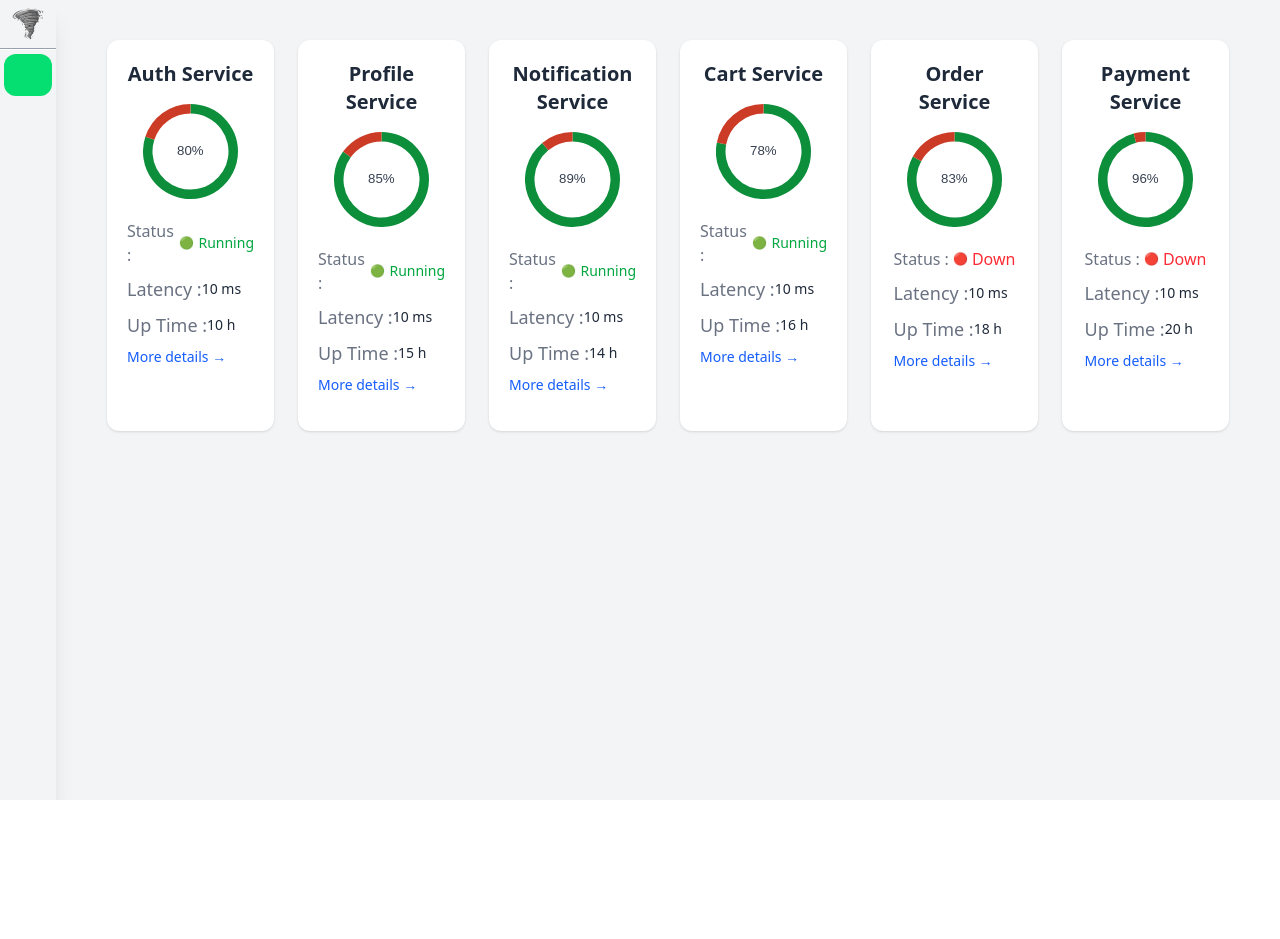
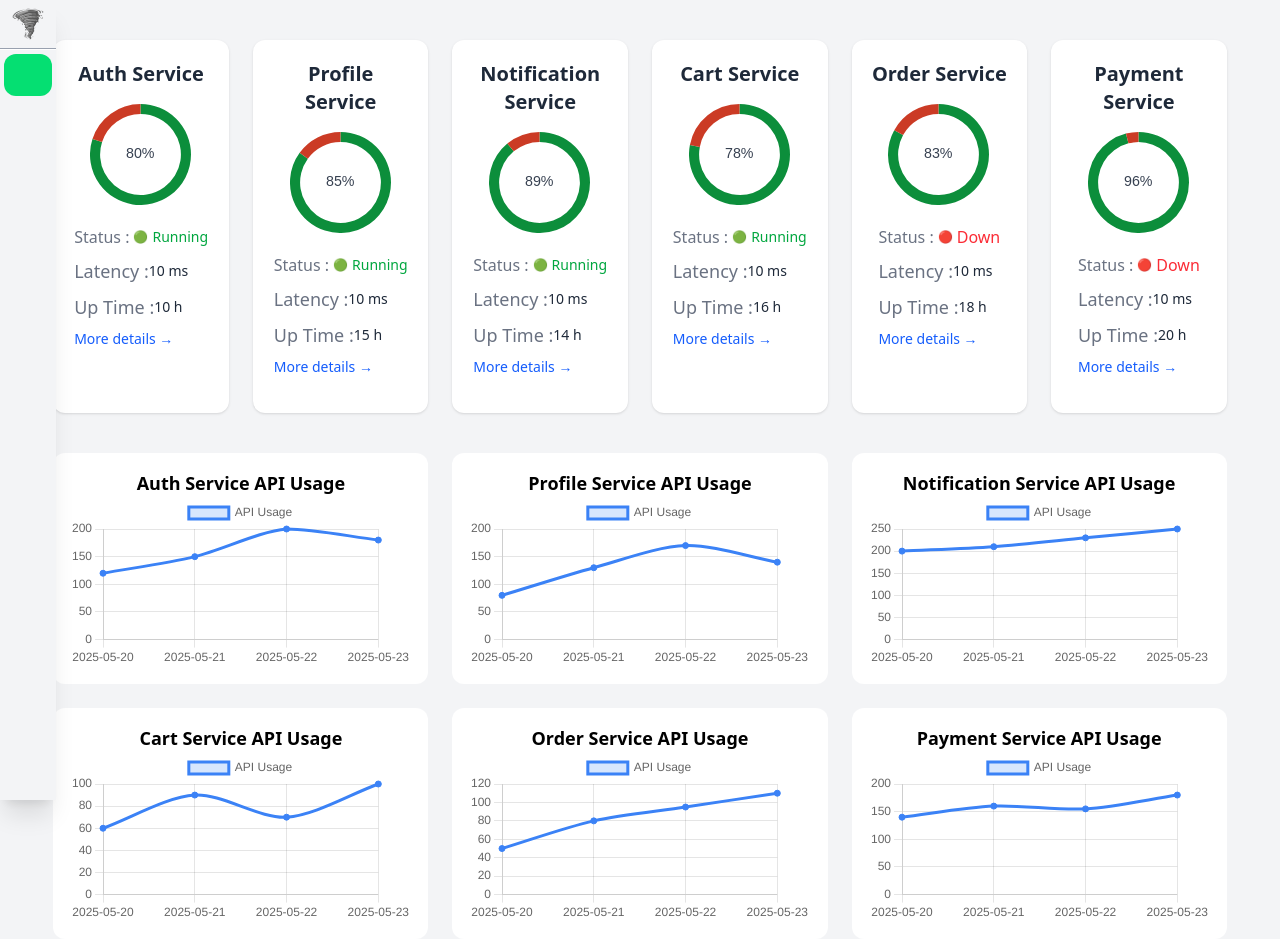
Before and after one commit to thathsarabandara/stormgate-client, a Vue app: page /dashboard in a window 1280 px wide. Before the commit the page ends 800 px from the top, so only its background shows below. Built offline with nearby package versions, Linux system fonts and the light colour scheme; some icons are missing.

Commit message:
add dashbord api usage card

```diff
--- /dev/null
+++ b/src/components/Dashbord-UI-Card/ApiUsageCard.vue
@@ -0,0 +1,70 @@
+<template>
+    <div class="w-full bg-white rounded-xl p-4">
+        <p class="text-center text-lg font-bold">{{ service }} API Usage</p>
+        <Line :data="chartData" :options="chartOptions" />
+    </div>
+</template>
+
+<script setup>
+import { computed } from 'vue'
+import { Line } from 'vue-chartjs'
+import {
+  Chart as ChartJS,
+  LineElement,
+  PointElement,
+  CategoryScale,
+  LinearScale,
+  Tooltip,
+  Legend
+} from 'chart.js'
+
+ChartJS.register(LineElement, PointElement, CategoryScale, LinearScale, Tooltip, Legend)
+
+const props = defineProps({
+  service:{
+    type: String,
+    required:true
+  },
+  labels: {
+    type: Array,
+    required: true
+  },
+  apiUsageData: {
+    type: Array,
+    required: true
+  }
+})
+
+const chartData = computed(() => ({
+  labels: props.labels,
+  datasets: [
+    {
+      label: 'API Usage',
+      data: props.apiUsageData,
+      borderColor: '#3b82f6', // blue-500
+      backgroundColor: 'rgba(59, 130, 246, 0.2)',
+      fill: true,
+      tension: 0.3,
+      pointBackgroundColor: '#3b82f6'
+    }
+  ]
+}))
+
+const chartOptions = {
+  responsive: true,
+  plugins: {
+    legend: {
+      display: true,
+      position: 'top'
+    },
+    tooltip: {
+      enabled: true
+    }
+  },
+  scales: {
+    y: {
+      beginAtZero: true
+    }
+  }
+}
+</script>
--- a/src/components/layout/MainLayout.vue
+++ b/src/components/layout/MainLayout.vue
@@ -1,6 +1,6 @@
 <template>
   <div class="flex">
-    <Sidebar />
+    <Sidebar  />
     <main class="flex-1">
       <router-view />
     </main>
@@ -8,12 +8,9 @@
 </template>
 
 <script setup>
-import { useRoute } from 'vue-router'
 import Sidebar from '../sidebar/Sidebar.vue'
-
-const route = useRoute()
 </script>
 
 <style>
-/* optional global or nav styles here */
+
 </style>
--- a/src/components/sidebar/Sidebar.vue
+++ b/src/components/sidebar/Sidebar.vue
@@ -1,5 +1,5 @@
 <template>
-  <div :class="`flex flex-col bg-gray-100 shadow-xl text-gray-400 transition-all duration-300 ${open ? 'w-52' : 'w-14'} h-screen`">
+  <div :class="`flex flex-col fixed top-0 left bg-gray-100 shadow-xl text-gray-400 transition-all duration-300 ${open ? 'w-52' : 'w-14'} h-screen`">
     <div class="flex items-center justify-start p-2">
       <button @click="open = !open" class="text-black">
         <img
--- a/src/pages/Dashboard.vue
+++ b/src/pages/Dashboard.vue
@@ -1,5 +1,5 @@
 <template>
-    <div class="flex justify-center items-center">
+    <div class="flex flex-col justify-center items-center">
         <div class="grid grid-cols-6 gap-6 w-11/12 mt-10">
             <ServiceDetailCard service="Auth Service" status='true'  latency="10" health="80" cpu="10"/>
             <ServiceDetailCard service="Profile Service" status='true'  latency="10" health="85" cpu="15"/>
@@ -8,9 +8,47 @@
             <ServiceDetailCard service="Order Service" status=false  latency="10" health="83" cpu="18"/>
             <ServiceDetailCard service="Payment Service" status='false'  latency="10" health="96" cpu="20"/>
         </div>
+        <div class="grid grid-cols-3 gap-6 w-11/12 mt-10">
+            <ApiUsageChart
+                service="Auth Service"
+                :labels="['2025-05-20', '2025-05-21', '2025-05-22', '2025-05-23']"
+                :apiUsageData="[120, 150, 200, 180]"
+            />
+
+            <ApiUsageChart
+                service="Profile Service"
+                :labels="['2025-05-20', '2025-05-21', '2025-05-22', '2025-05-23']"
+                :apiUsageData="[80, 130, 170, 140]"
+            />
+
+            <ApiUsageChart
+                service="Notification Service"
+                :labels="['2025-05-20', '2025-05-21', '2025-05-22', '2025-05-23']"
+                :apiUsageData="[200, 210, 230, 250]"
+            />
+
+            <ApiUsageChart
+                service="Cart Service"
+                :labels="['2025-05-20', '2025-05-21', '2025-05-22', '2025-05-23']"
+                :apiUsageData="[60, 90, 70, 100]"
+            />
+
+            <ApiUsageChart
+                service="Order Service"
+                :labels="['2025-05-20', '2025-05-21', '2025-05-22', '2025-05-23']"
+                :apiUsageData="[50, 80, 95, 110]"
+            />
+
+            <ApiUsageChart
+                service="Payment Service"
+                :labels="['2025-05-20', '2025-05-21', '2025-05-22', '2025-05-23']"
+                :apiUsageData="[140, 160, 155, 180]"
+            />
+        </div>
     </div>
 </template>
 
 <script setup>
 import ServiceDetailCard from '../components/Dashbord-UI-Card/ServiceDetailCard.vue';
+import ApiUsageChart from '../components/Dashbord-UI-Card/ApiUsageCard.vue';
 </script>
```
